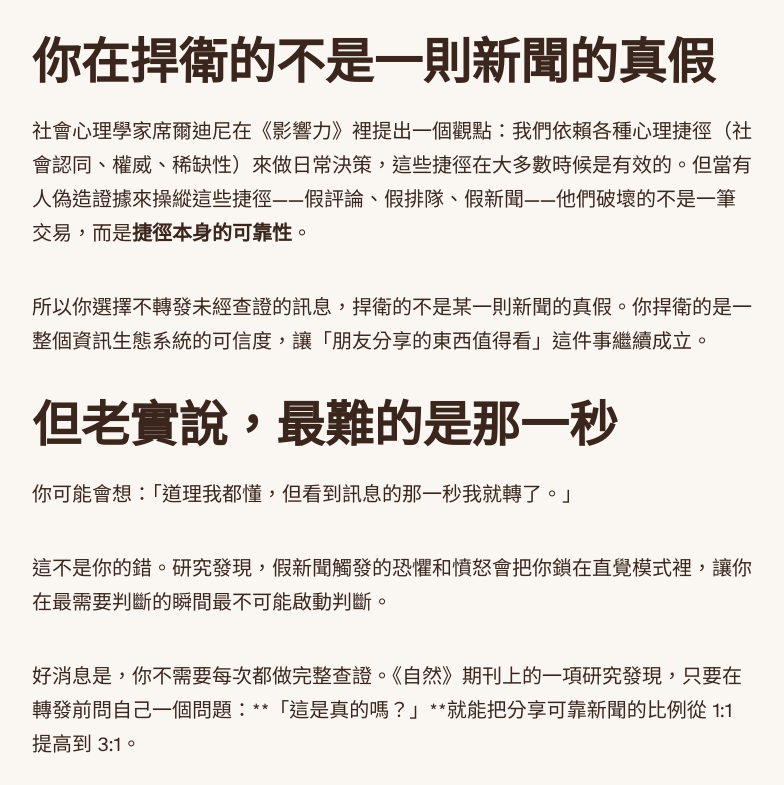
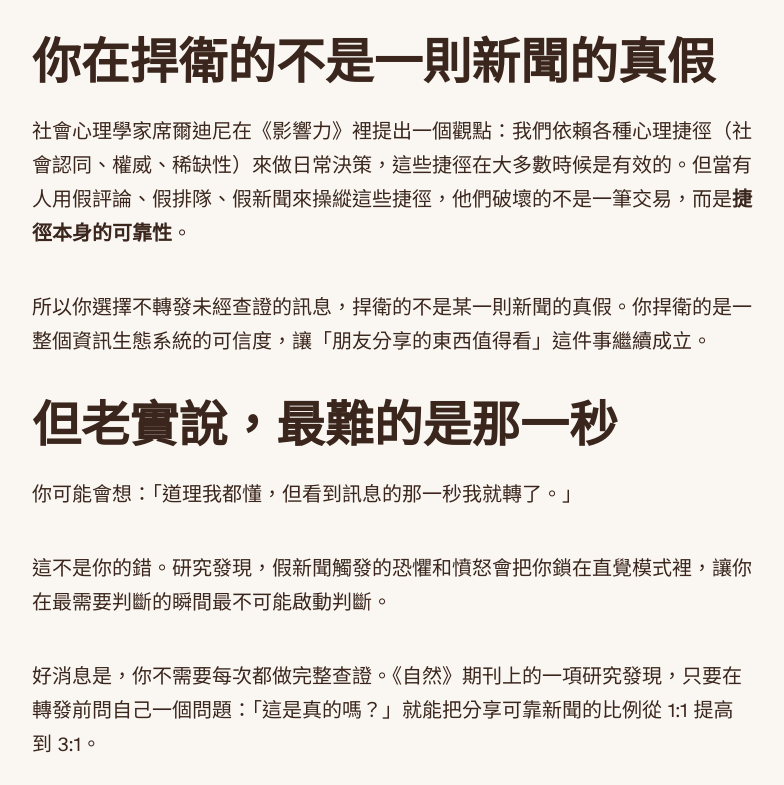
Before and after one commit to m6jo/way-ni-shuo-blog, an Astro site: page /blog/every-share-you-skip-is-a-vote-for-truth in a window 1280 px wide. Shown: the part 2035-2820 px from the top of the page, without its empty margins (248-1032 px from the left). Built offline with nearby package versions, Linux system fonts and the light colour scheme; Astro itself is replaced by a stand-in of ours.

Commit message:
fix: 移除最後兩個破折號，修正粗體語法問題
- 席爾迪尼段改為直述句，消除插入語破折號
- 「這是真的嗎？」移除粗體，避免引號與星號交錯顯示異常

Co-Authored-By: Claude Opus 4.6 <noreply@anthropic.com>

```diff
--- a/src/content/blog/every-share-you-skip-is-a-vote-for-truth.md
+++ b/src/content/blog/every-share-you-skip-is-a-vote-for-truth.md
@@ -38,7 +38,7 @@ pubDate: '2026-02-25'
 
 ## 你在捍衛的不是一則新聞的真假
 
-社會心理學家席爾迪尼在《影響力》裡提出一個觀點：我們依賴各種心理捷徑（社會認同、權威、稀缺性）來做日常決策，這些捷徑在大多數時候是有效的。但當有人偽造證據來操縱這些捷徑——假評論、假排隊、假新聞——他們破壞的不是一筆交易，而是**捷徑本身的可靠性**。
+社會心理學家席爾迪尼在《影響力》裡提出一個觀點：我們依賴各種心理捷徑（社會認同、權威、稀缺性）來做日常決策，這些捷徑在大多數時候是有效的。但當有人用假評論、假排隊、假新聞來操縱這些捷徑，他們破壞的不是一筆交易，而是**捷徑本身的可靠性**。
 
 所以你選擇不轉發未經查證的訊息，捍衛的不是某一則新聞的真假。你捍衛的是一整個資訊生態系統的可信度，讓「朋友分享的東西值得看」這件事繼續成立。
 
@@ -48,7 +48,7 @@ pubDate: '2026-02-25'
 
 這不是你的錯。研究發現，假新聞觸發的恐懼和憤怒會把你鎖在直覺模式裡，讓你在最需要判斷的瞬間最不可能啟動判斷。
 
-好消息是，你不需要每次都做完整查證。《自然》期刊上的一項研究發現，只要在轉發前問自己一個問題：**「這是真的嗎？」**就能把分享可靠新聞的比例從 1:1 提高到 3:1。
+好消息是，你不需要每次都做完整查證。《自然》期刊上的一項研究發現，只要在轉發前問自己一個問題：「這是真的嗎？」就能把分享可靠新聞的比例從 1:1 提高到 3:1。
 
 一句話，五個字，就夠了。
 
```
